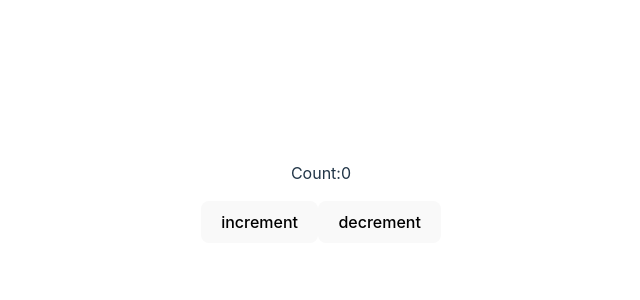
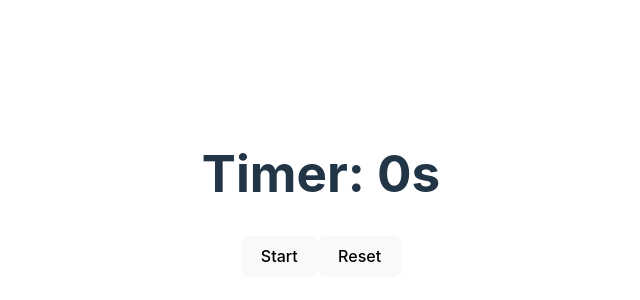
Before and after one commit to NischalKShaj/Full_Domain, a React (Vite) app in the folder react-workout/: page / in a window 1280 px wide. Shown: the part 206-506 px from the top of the page, without its empty margins (319-959 px from the left). Built offline with nearby package versions, Linux system fonts and the light colour scheme.

Commit message:
new react workout added

```diff
--- a/react-workout/src/App.tsx
+++ b/react-workout/src/App.tsx
@@ -2,19 +2,20 @@
 
 // import { useState } from "react";
 import "./App.css";
-import CounterButton from "./components/CounterButton";
+import Timer from "./components/Timer";
+// import CounterButton from "./components/CounterButton";
 // import { CounterContext } from "./context/ContextProvider";
 // import ShowCount from "./components/ShowCount";
 // import Button from "./components/Button";
-import CounterState from "./components/CounterState";
+// import CounterState from "./components/CounterState";
+// import CustomHook from "./components/CustomHook";
 // import Example from "./components/Example";
 // import Fibonacci from "./components/Fibonacci";
 
 const App = () => {
   return (
     <div>
-      <CounterState />
-      <CounterButton />
+      <Timer />
     </div>
   );
 };
--- /dev/null
+++ b/react-workout/src/components/CustomHook.tsx
@@ -0,0 +1,29 @@
+import React, { useState } from "react";
+
+const CustomHook = () => {
+  const [curInput, setInput] = useState<string[]>([]);
+  const [inputField, setInputField] = useState<string | never>("");
+
+  const handleClick = () => {
+    if (inputField.trim() !== "") {
+      setInput([...curInput, inputField]);
+      setInputField("");
+    }
+  };
+
+  const handleChange = (e: React.ChangeEvent<HTMLInputElement>) => {
+    setInputField(e.target.value);
+  };
+
+  return (
+    <div>
+      <input type="text" onChange={handleChange} />
+      <button onClick={handleClick}>add list</button>
+      {curInput.map((item, index) => (
+        <li key={index}>{item}</li>
+      ))}
+    </div>
+  );
+};
+
+export default CustomHook;
--- /dev/null
+++ b/react-workout/src/components/Timer.tsx
@@ -0,0 +1,37 @@
+import { useState, useEffect } from "react";
+
+const Timer = () => {
+  const [seconds, setSeconds] = useState(0);
+  const [isActive, setIsActive] = useState(false);
+
+  useEffect(() => {
+    let interval: number | undefined;
+    if (isActive) {
+      interval = setInterval(() => {
+        setSeconds((prevSeconds) => prevSeconds + 1);
+      }, 1000);
+    } else {
+      clearInterval(interval);
+    }
+    return () => clearInterval(interval);
+  }, [isActive]);
+
+  const toggleTimer = () => {
+    setIsActive(!isActive);
+  };
+
+  const resetTimer = () => {
+    setSeconds(0);
+    setIsActive(false);
+  };
+
+  return (
+    <div>
+      <h1>Timer: {seconds}s</h1>
+      <button onClick={toggleTimer}>{isActive ? "Pause" : "Start"}</button>
+      <button onClick={resetTimer}>Reset</button>
+    </div>
+  );
+};
+
+export default Timer;
```
